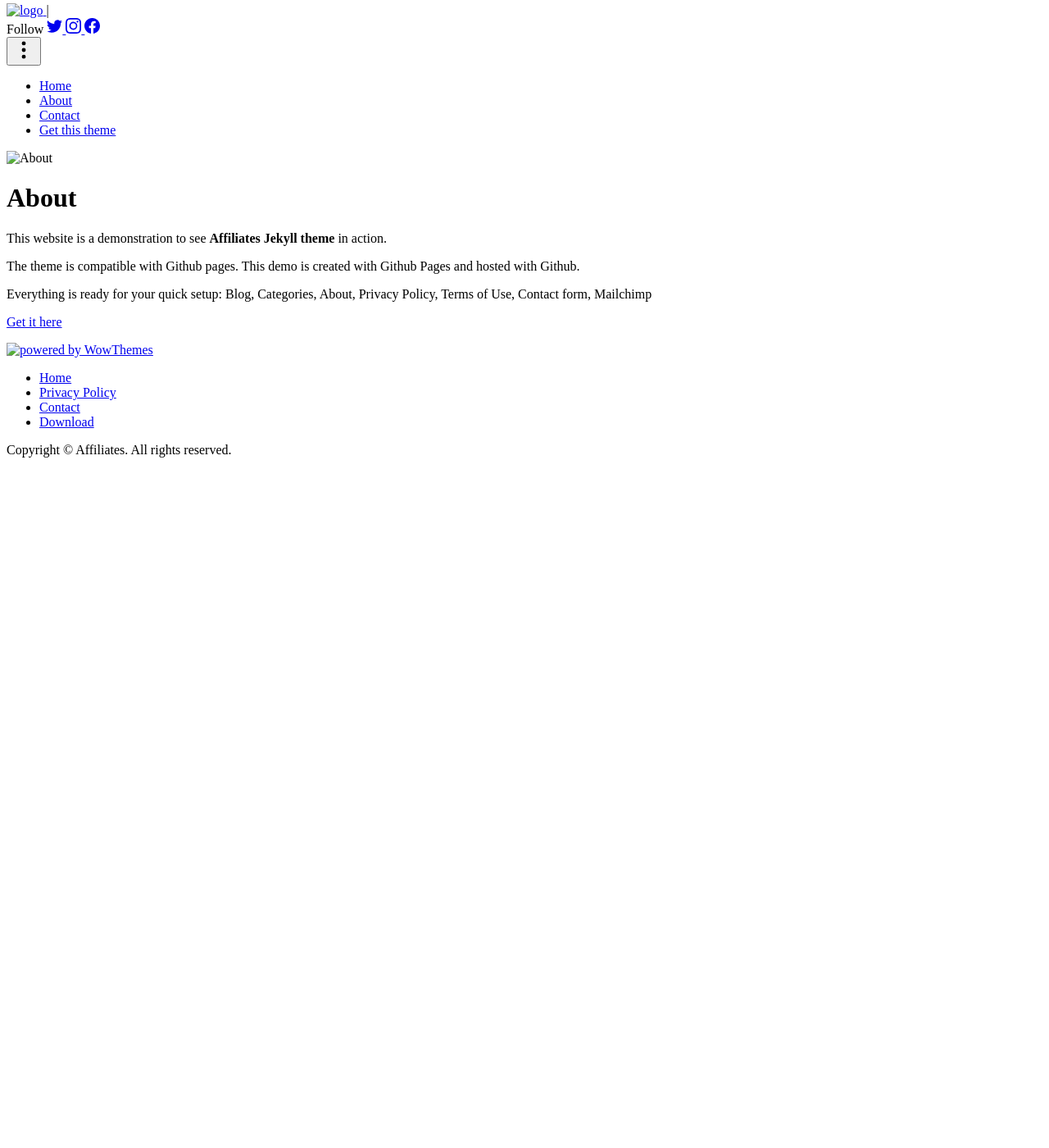
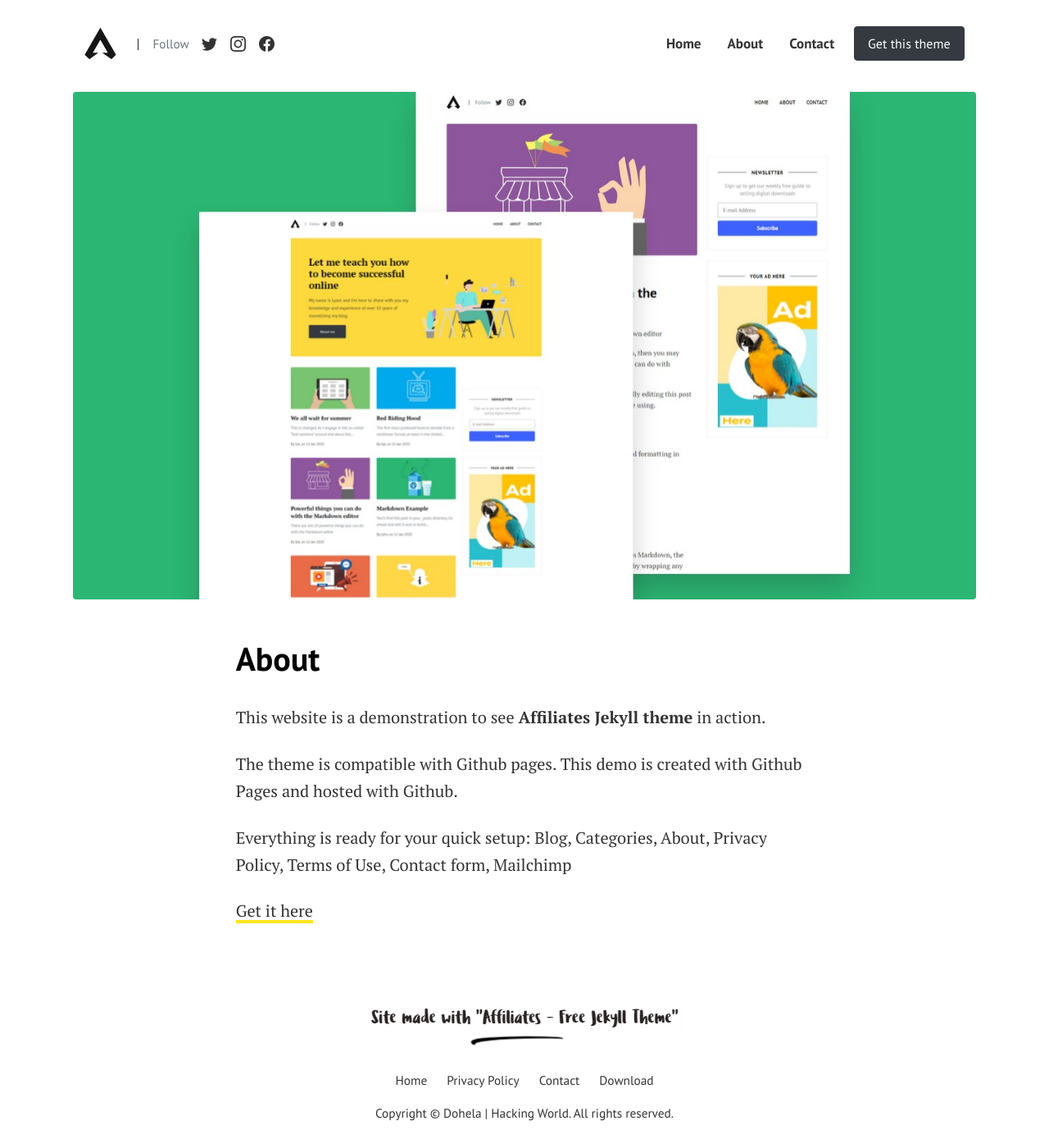
Before and after one commit to dohelax/dohelacom, a Jekyll site: the page built from pages/about.md, in a window 1280 px wide and 1400 px high, scrolled down 4 px. Shown: the whole window at 82% size. Built offline with Jekyll 4.4.1, drawn with Linux system fonts in a browser that asks for light colours; nearby versions of some CDN libraries; library files that are not in the unit come from our copies; before the commit the page ends 900 px from its top, so only the background shows below that.

Commit message:
Update _config.yml

```diff
--- a/_config.yml
+++ b/_config.yml
@@ -1,7 +1,7 @@
-title: "Affiliates"
-email: wowthemesnet@gmail.com
+title: "Dohela | Hacking World"
+email: dohelasec@proton.me
 timezone: UTC
-baseurl: "dohela.com"
+baseurl: ""
 permalink: "/:title/"
 logo: 'assets/images/logo.png'
 favicon: 'assets/images/favicon.ico'
```
